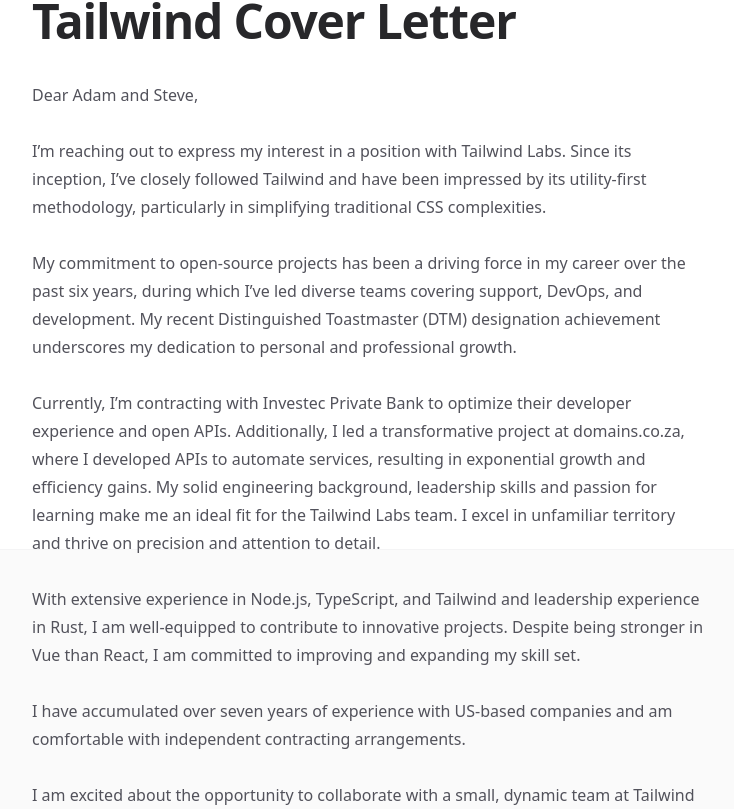
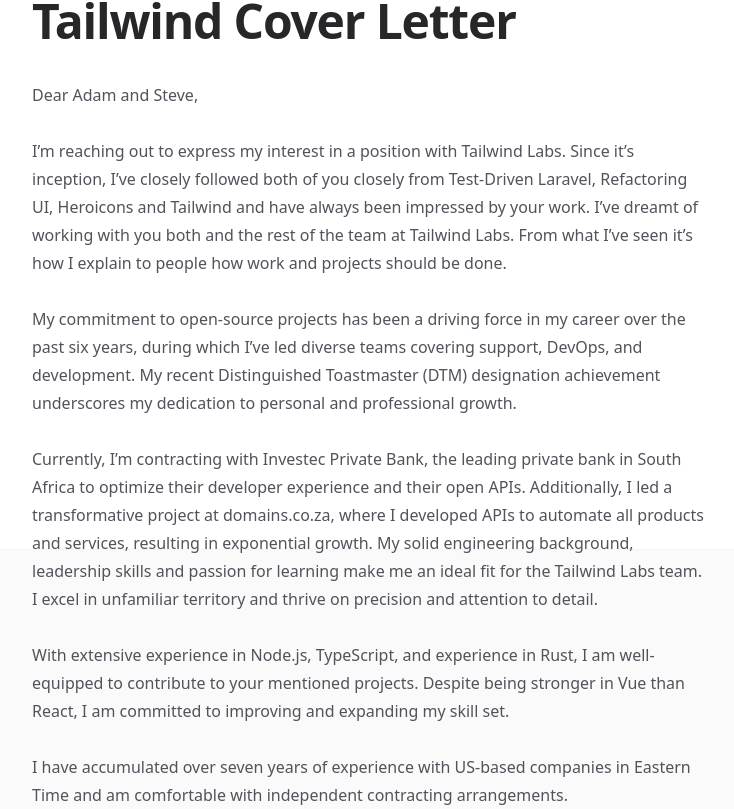
Before and after one commit to devinpearson/devinpearson.me, a Next.js app: page /articles/tailwind-cover-letter in a window 1280 px wide. Shown: the part 251-1060 px from the top of the page, without its empty margins (272-1006 px from the left). Built offline with nearby package versions, Linux system fonts and the light colour scheme; no server answers.

Commit message:
Updated cover letter

```diff
--- a/src/app/articles/tailwind-cover-letter/page.mdx
+++ b/src/app/articles/tailwind-cover-letter/page.mdx
@@ -17,27 +17,26 @@ export default (props) => <ArticleLayout article={article} {...props} />
 
 Dear Adam and Steve,
 
-I’m reaching out to express my interest in a position with Tailwind Labs. Since its inception,
-I’ve closely followed Tailwind and have been impressed by its utility-first methodology,
-particularly in simplifying traditional CSS complexities.
+I’m reaching out to express my interest in a position with Tailwind Labs. Since it’s inception,
+I’ve closely followed both of you closely from Test-Driven Laravel, Refactoring UI, Heroicons and Tailwind and have always been impressed by your work. I’ve dreamt of working with you both and the rest of the team at Tailwind Labs. From what I’ve seen it’s how I explain to people how work and projects should be done.
 
 My commitment to open-source projects has been a driving force in my career over the past
 six years, during which I’ve led diverse teams covering support, DevOps, and development.
 My recent Distinguished Toastmaster (DTM) designation achievement underscores my
 dedication to personal and professional growth.
 
-Currently, I’m contracting with Investec Private Bank to optimize their developer experience
-and open APIs. Additionally, I led a transformative project at domains.co.za, where I
-developed APIs to automate services, resulting in exponential growth and efficiency gains.
+Currently, I’m contracting with Investec Private Bank, the leading private bank in South Africa to optimize their developer experience
+and their open APIs. Additionally, I led a transformative project at domains.co.za, where I
+developed APIs to automate all products and services, resulting in exponential growth.
 My solid engineering background, leadership skills and passion for learning make me an
 ideal fit for the Tailwind Labs team. I excel in unfamiliar territory and thrive on precision and
 attention to detail.
 
-With extensive experience in Node.js, TypeScript, and Tailwind and leadership experience
-in Rust, I am well-equipped to contribute to innovative projects. Despite being stronger in
+With extensive experience in Node.js, TypeScript, and experience
+in Rust, I am well-equipped to contribute to your mentioned projects. Despite being stronger in
 Vue than React, I am committed to improving and expanding my skill set.
 
-I have accumulated over seven years of experience with US-based companies and am
+I have accumulated over seven years of experience with US-based companies in Eastern Time and am
 comfortable with independent contracting arrangements.
 
 I am excited about the opportunity to collaborate with a small, dynamic team at Tailwind
```
Also changed, not shown: 1 other file (tests, documents, lock files or other folders).
